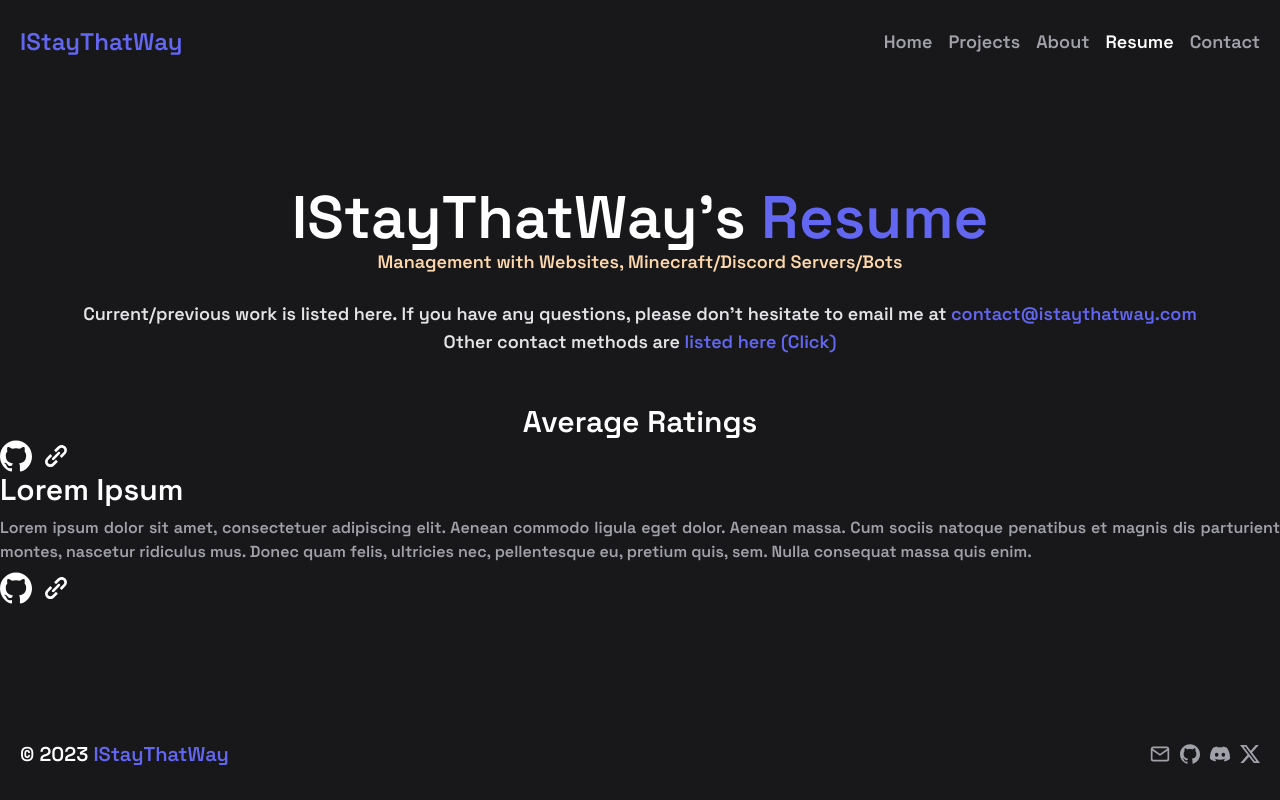
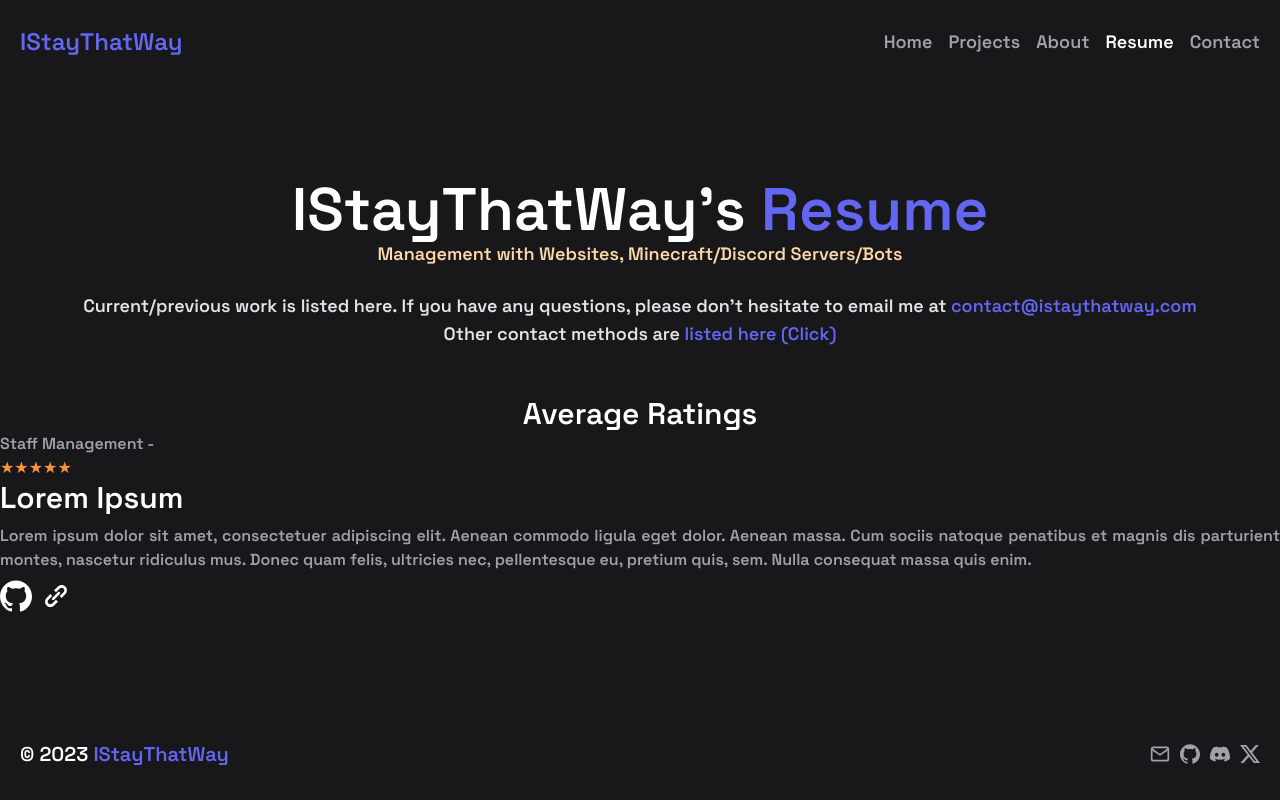
Before and after one commit to IStayThatWayCoding/istaythatway.com, a Next.js app: page /resume in a window 1280 px wide. Shown: the top 800 px of the page. Built offline with nearby package versions, Linux system fonts and the light colour scheme.

Commit message:
stars testing

```diff
--- a/pages/resume.js
+++ b/pages/resume.js
@@ -38,22 +38,9 @@ return (
                                 <br/>
                                 <div className="text-center">
                                 <h1 className="text-3xl font-bold">Average Ratings</h1>
-                                    <div className="flex space-x-2">
-                                        <a className="rounded-full" href="#" target="_blank">
-                                            <svg className="h-8 w-8" fill="#fff" viewBox="0 0 24 24" xmlns="http://www.w3.org/2000/svg">
-                                                <title>GitHub</title>
-                                                <path d="M12 .297c-6.63 0-12 5.373-12 12 0 5.303 3.438 9.8 8.205 11.385.6.113.82-.258.82-.577 0-.285-.01-1.04-.015-2.04-3.338.724-4.042-1.61-4.042-1.61C4.422 18.07 3.633 17.7 3.633 17.7c-1.087-.744.084-.729.084-.729 1.205.084 1.838 1.236 1.838 1.236 1.07 1.835 2.809 1.305 3.495.998.108-.776.417-1.305.76-1.605-2.665-.3-5.466-1.332-5.466-5.93 0-1.31.465-2.38 1.235-3.22-.135-.303-.54-1.523.105-3.176 0 0 1.005-.322 3.3 1.23.96-.267 1.98-.399 3-.405 1.02.006 2.04.138 3 .405 2.28-1.552 3.285-1.23 3.285-1.23.645 1.653.24 2.873.12 3.176.765.84 1.23 1.91 1.23 3.22 0 4.61-2.805 5.625-5.475 5.92.42.36.81 1.096.81 2.22 0 1.606-.015 2.896-.015 3.286 0 .315.21.69.825.57C20.565 22.092 24 17.592 24 12.297c0-6.627-5.373-12-12-12"/>
-                                            </svg>
-                                        </a>
-                                        <a className="rounded-full" href="#" target="_blank">
-                                            <svg className="h-8 w-8" fill="#fff" viewBox="0 0 24 24" xmlns="http://www.w3.org/2000/svg">
-                                                <title>Link</title>
-                                                <path d="M14.8284 12L16.2426 13.4142L19.071 10.5858C20.6331 9.02365 20.6331 6.49099 19.071 4.9289C17.509 3.3668 14.9763 3.3668 13.4142 4.9289L10.5858 7.75732L12 9.17154L14.8284 6.34311C15.6095 5.56206 16.8758 5.56206 17.6568 6.34311C18.4379 7.12416 18.4379 8.39049 17.6568 9.17154L14.8284 12Z" />
-                                                <path d="M12 14.8285L13.4142 16.2427L10.5858 19.0711C9.02372 20.6332 6.49106 20.6332 4.92896 19.0711C3.36686 17.509 3.36686 14.9764 4.92896 13.4143L7.75739 10.5858L9.1716 12L6.34317 14.8285C5.56212 15.6095 5.56212 16.8758 6.34317 17.6569C7.12422 18.4379 8.39055 18.4379 9.1716 17.6569L12 14.8285Z" />
-                                                <path d="M14.8285 10.5857C15.219 10.1952 15.219 9.56199 14.8285 9.17147C14.4379 8.78094 13.8048 8.78094 13.4142 9.17147L9.1716 13.4141C8.78107 13.8046 8.78107 14.4378 9.1716 14.8283C9.56212 15.2188 10.1953 15.2188 10.5858 14.8283L14.8285 10.5857Z" />
-                                            </svg>
-                                        </a>
-                                    </div>
+                                <p className="text-gray-400 py- text-justify">
+                                    Staff Management - <p className="text-orange-400 py- text=justify">★★★★★</p>
+                                </p>
                                 </div>
                                 <div className="flex-grow space-y-2">
                                     <h1 className="text-3xl font-bold">Lorem Ipsum</h1>
```
